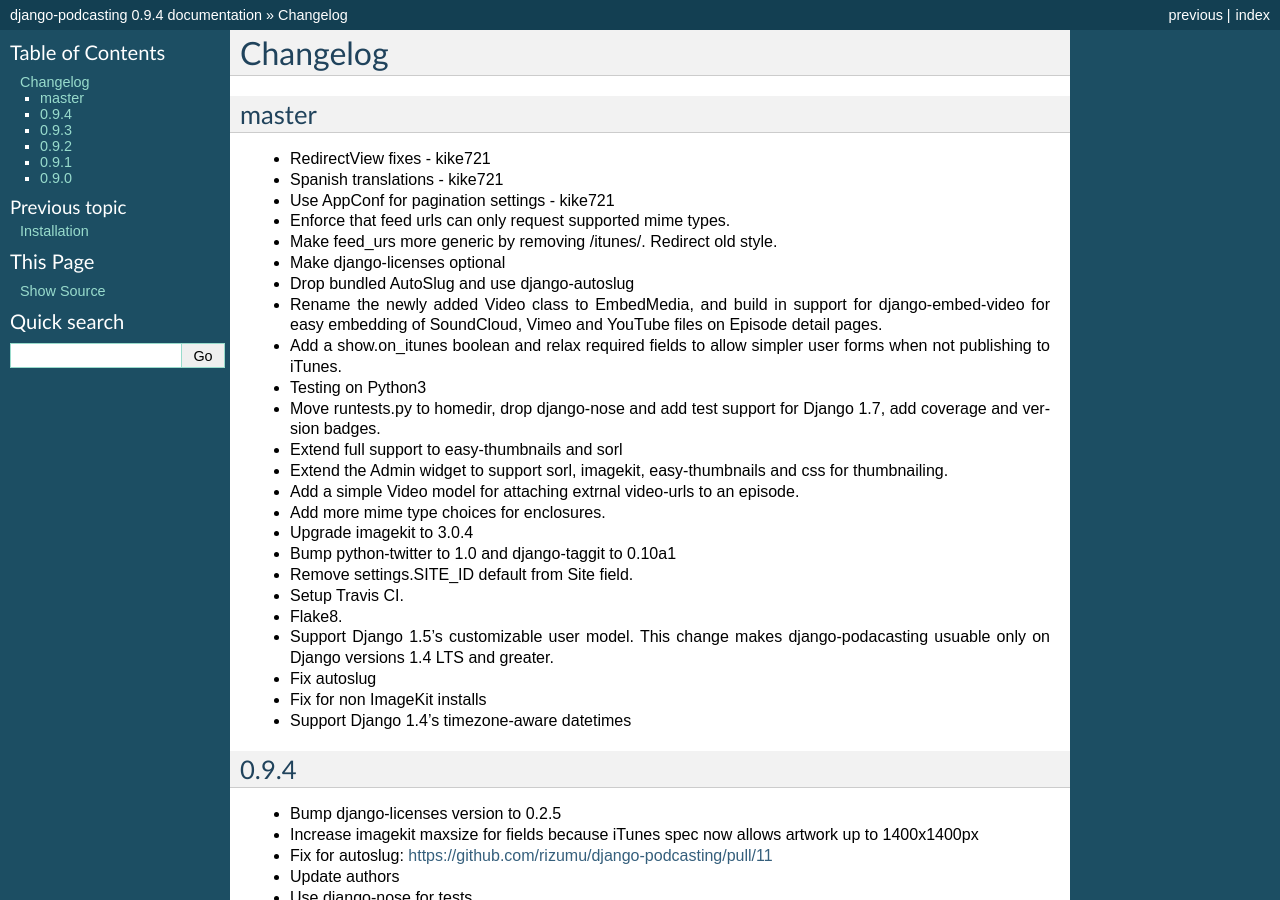
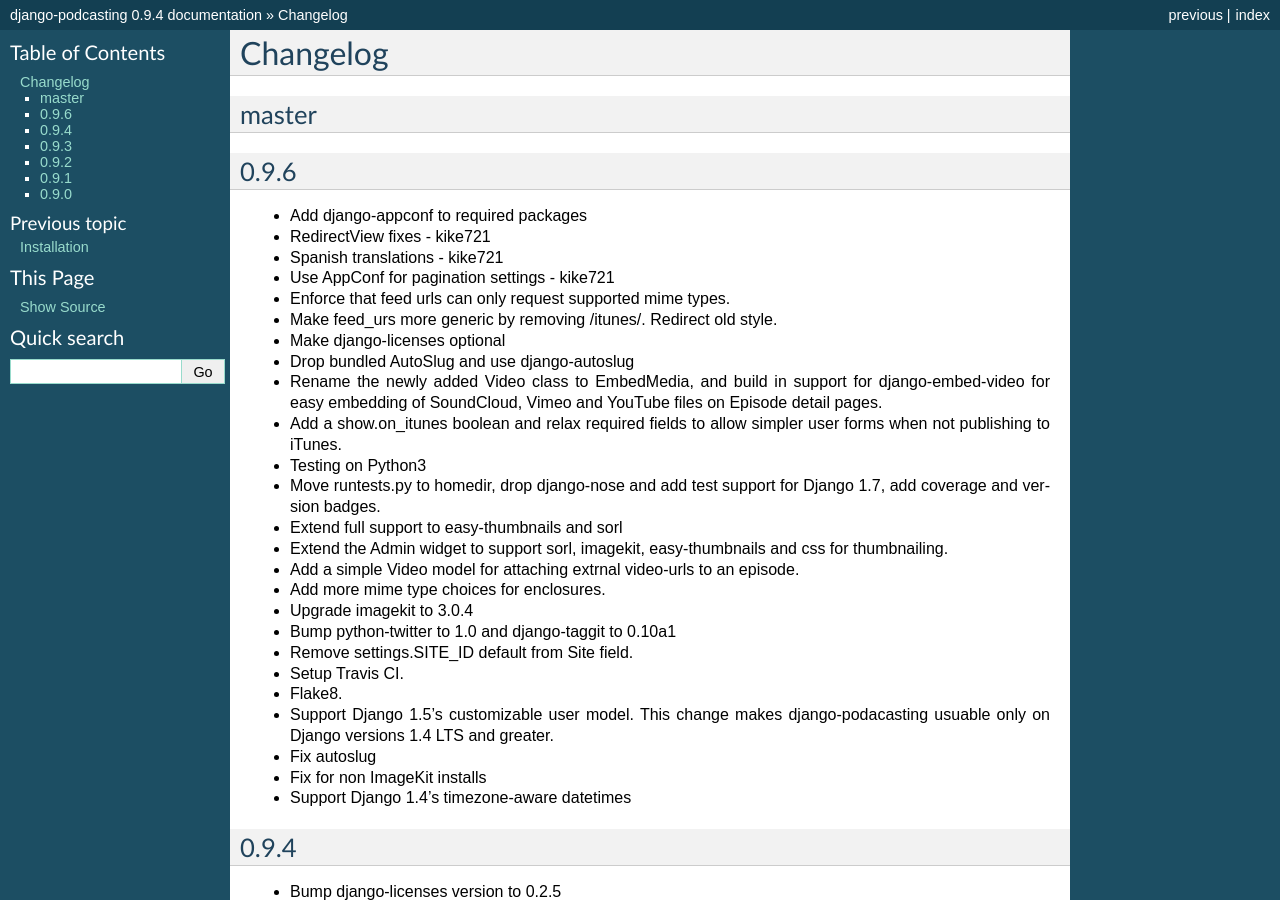
Before and after one commit to rizumu/django-podcasting, a Sphinx documentation site: the page built from docs/changelog.rst, in a window 1280 px wide and 900 px high. Built offline with Sphinx 7.4.7, drawn with Linux system fonts in a browser that asks for light colours.

Commit message:
add django-appconf to installed requires

```diff
--- a/docs/changelog.rst
+++ b/docs/changelog.rst
@@ -3,6 +3,10 @@
 
 master
 ------
+
+0.9.6
+------
+- Add django-appconf to required packages
 - RedirectView fixes - kike721
 - Spanish translations - kike721
 - Use AppConf for pagination settings - kike721
--- a/setup.py
+++ b/setup.py
@@ -109,6 +109,7 @@
     package_data=find_package_data("podcasting", only_in_packages=False),
     install_requires=[
         "django-model-utils>=2.0",
+        "django-appconf>=0.6",
     ],
     tests_require=[
         "Django>=1.4",
```
